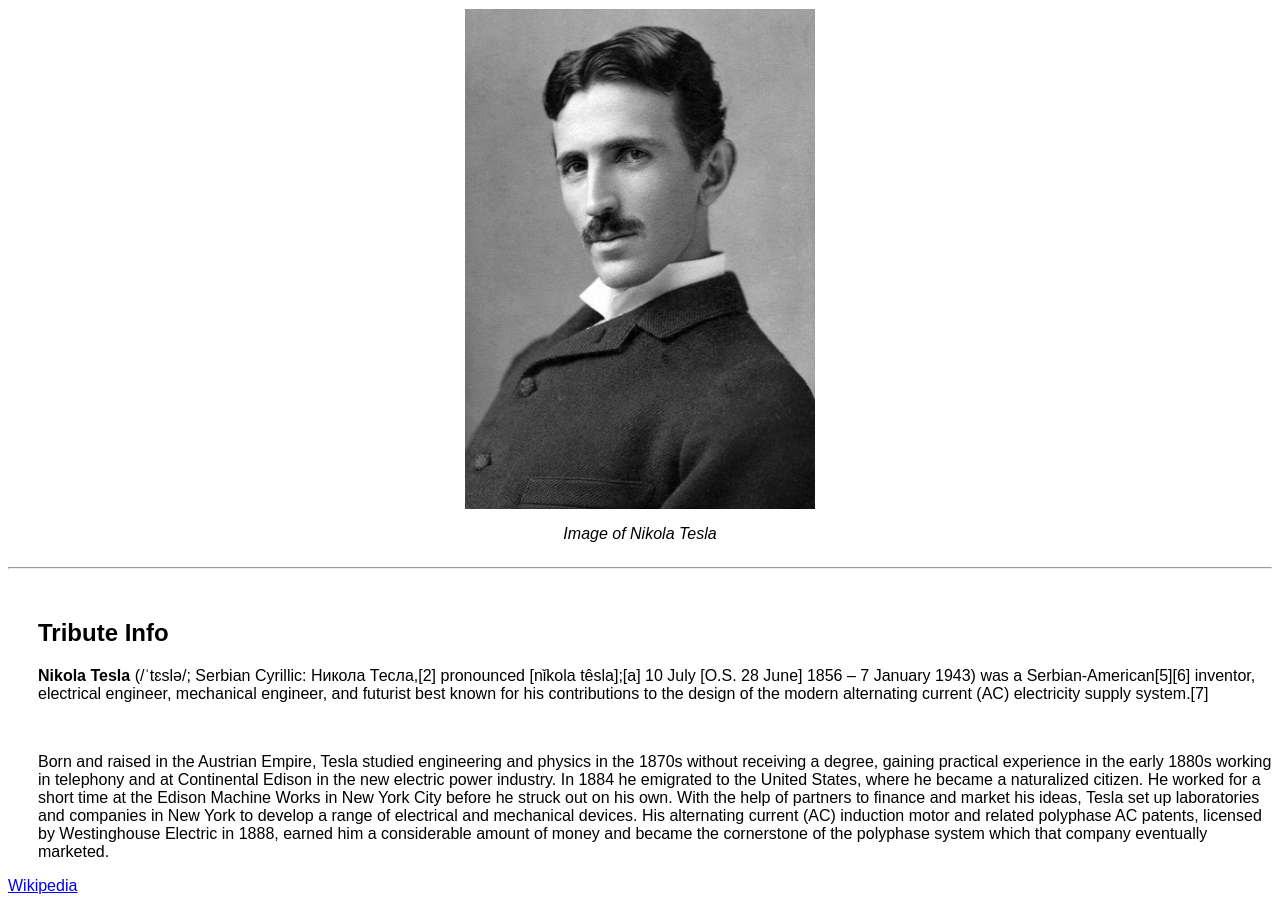
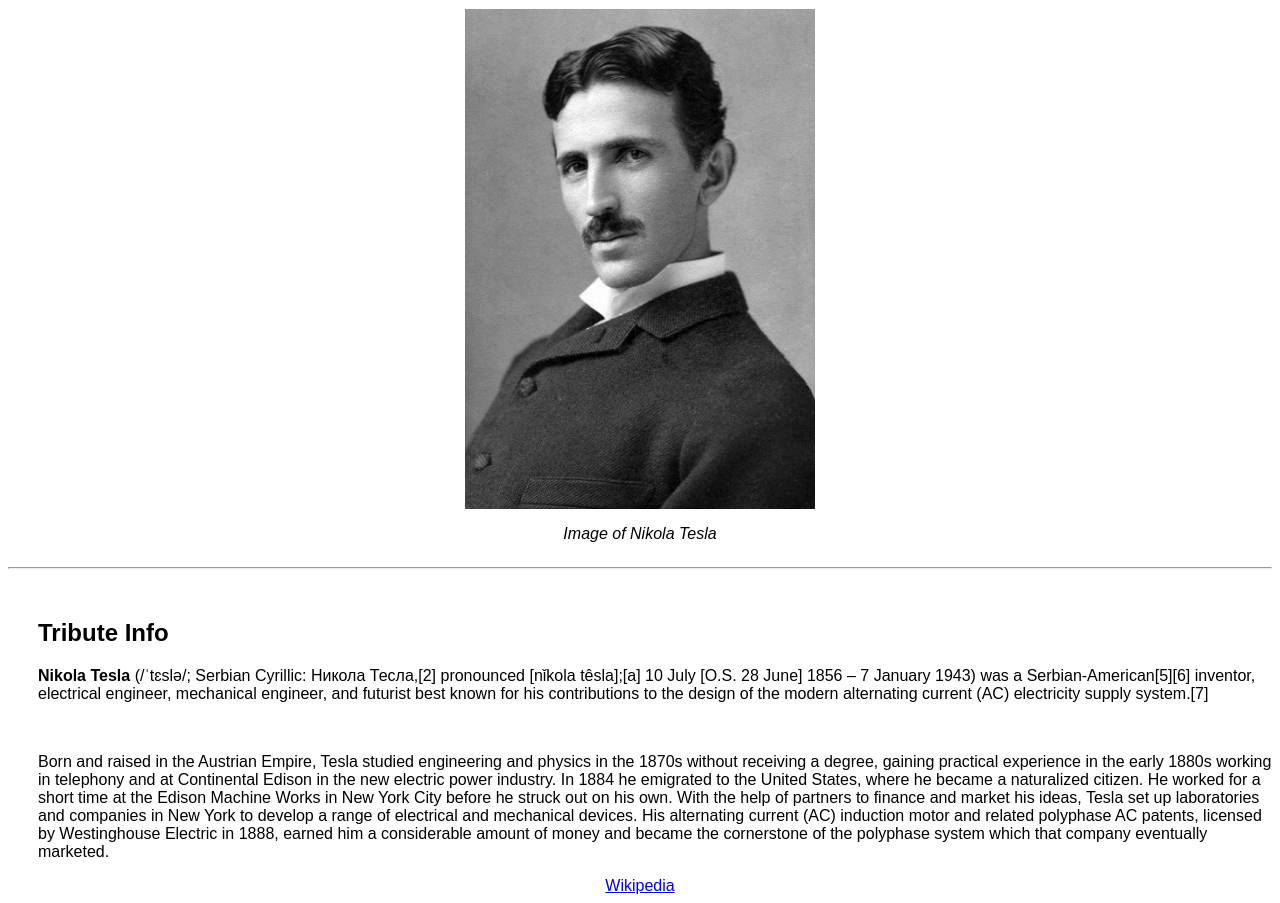
Before and after one commit to alisasiljak/Test-Microverese-, a plain HTML site: page index.html in a window 1280 px wide. Shown: the part 85-988 px from the top of the page. Drawn offline with Linux system fonts and the light colour scheme.

Commit message:
div added

```diff
--- a/index.html
+++ b/index.html
@@ -23,7 +23,9 @@
         <p>Born and raised in the Austrian Empire, Tesla studied engineering and physics in the 1870s without receiving a degree, gaining practical experience in the early 1880s working in telephony and at Continental Edison in the new electric power industry. In 1884 he emigrated to the United States, where he became a naturalized citizen. He worked for a short time at the Edison Machine Works in New York City before he struck out on his own. With the help of partners to finance and market his ideas, Tesla set up laboratories and companies in New York to develop a range of electrical and mechanical devices. His alternating current (AC) induction motor and related polyphase AC patents, licensed by Westinghouse Electric in 1888, earned him a considerable amount of money and became the cornerstone of the polyphase system which that company eventually marketed.</p>
       </div>
 
-        <a href="https://en.wikipedia.org/wiki/Nikola_Tesla" id="tribute-link" target="_blank">Wikipedia</a>
+      <div id="tribute-link" >
+        <a href="https://en.wikipedia.org/wiki/Nikola_Tesla" target="_blank">Wikipedia</a>
+      </div>
 
 
 
```
